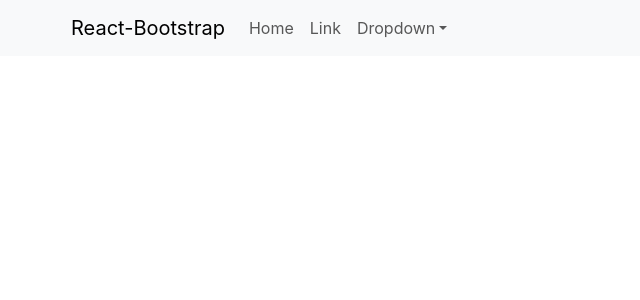
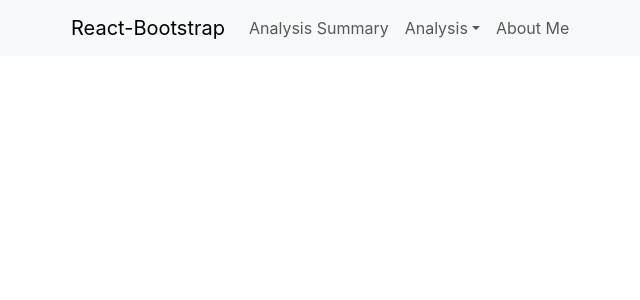
Before and after one commit to ahdeah/detroit-msa-aq-analyzer-epfp2, a React (Create React App) app in the folder frontend/: page / in a window 1280 px wide. Shown: the top 300 px of the page, without its empty margins (11-651 px from the left). Built offline with nearby package versions, Linux system fonts and the light colour scheme.

Commit message:
adjusting nav link ordering

```diff
--- a/frontend/src/components/layout/AppNavbar.jsx
+++ b/frontend/src/components/layout/AppNavbar.jsx
@@ -13,9 +13,8 @@ const AppNavbar = () => {
         <Navbar.Toggle aria-controls="basic-navbar-nav" />
         <Navbar.Collapse id="basic-navbar-nav">
           <Nav className="me-auto">
-            <Nav.Link href="#home">Home</Nav.Link>
-            <Nav.Link href="#link">Link</Nav.Link>
-            <NavDropdown title="Dropdown" id="basic-nav-dropdown">
+            <Nav.Link href="#home">Analysis Summary</Nav.Link>
+            <NavDropdown title="Analysis" id="basic-nav-dropdown">
               <NavDropdown.Item href="#action/3.1">Action</NavDropdown.Item>
               <NavDropdown.Item href="#action/3.2">
                 Another action
@@ -26,6 +25,7 @@ const AppNavbar = () => {
                 Separated link
               </NavDropdown.Item>
             </NavDropdown>
+            <Nav.Link href="#link">About Me</Nav.Link>
           </Nav>
         </Navbar.Collapse>
       </Container>
```
